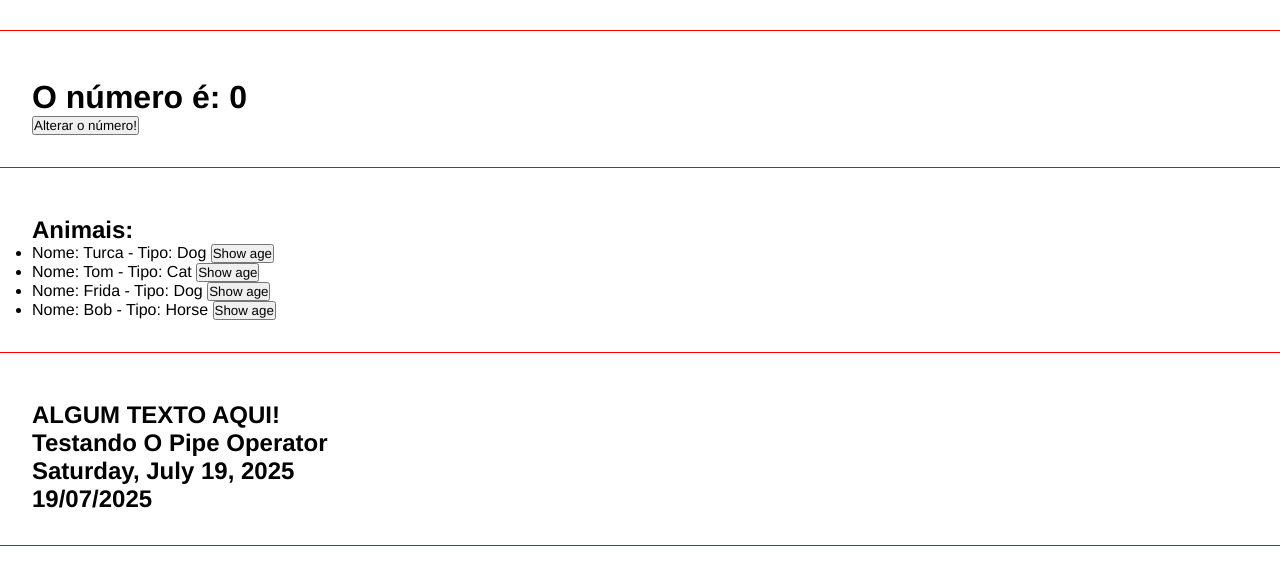
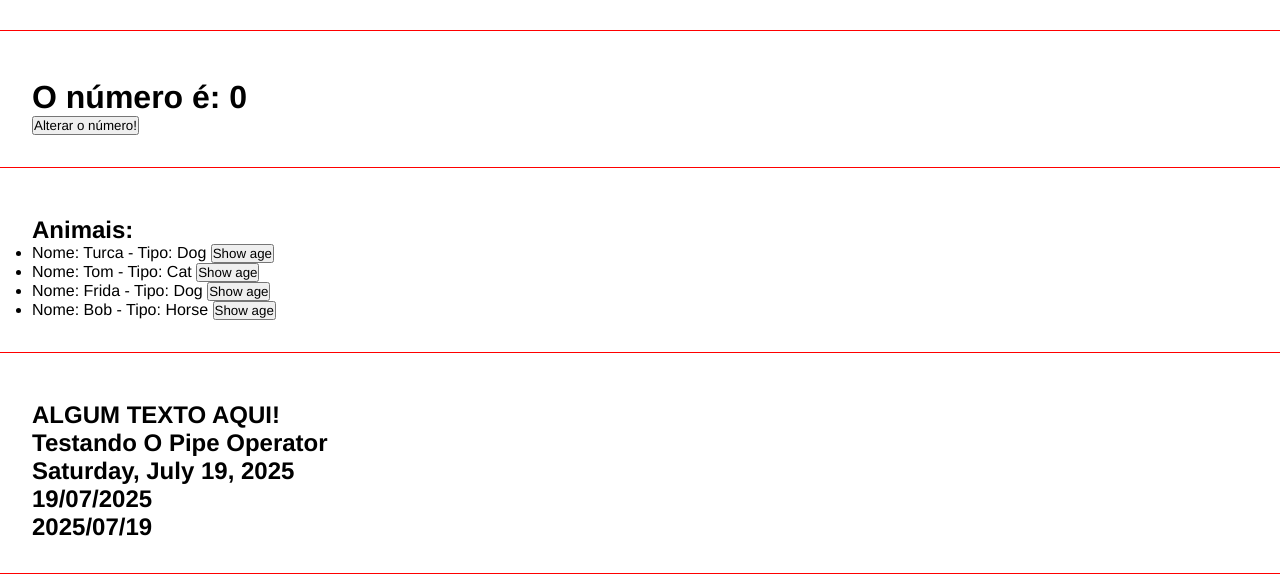
Before and after one commit to Mohandasl23/CURSO-ANGULAR, an Angular app: page / in a window 1280 px wide. Shown: the part 1192-1766 px from the top of the page. Built offline with nearby package versions, Linux system fonts and the light colour scheme.

Commit message:
Teste outro modelo de Pipe com data

```diff
--- a/src/app/components/pipes/pipes.component.html
+++ b/src/app/components/pipes/pipes.component.html
@@ -3,5 +3,7 @@
     <h2>{{someText |titlecase}}</h2>
     <h2>{{ today | date: "fullDate"}}</h2>
     <h2>{{ today | date:'dd/MM/yyyy'}}</h2>
+    <h2>{{ today | date:'yyyy/MM/dd'}}</h2>
+
 
 </div>
--- a/src/app/components/pipes/pipes.component.ts
+++ b/src/app/components/pipes/pipes.component.ts
@@ -11,6 +11,7 @@ export class PipesComponent implements OnInit {
 
   today = new Date();
 
+
   constructor() { }
 
   ngOnInit(): void {
```
